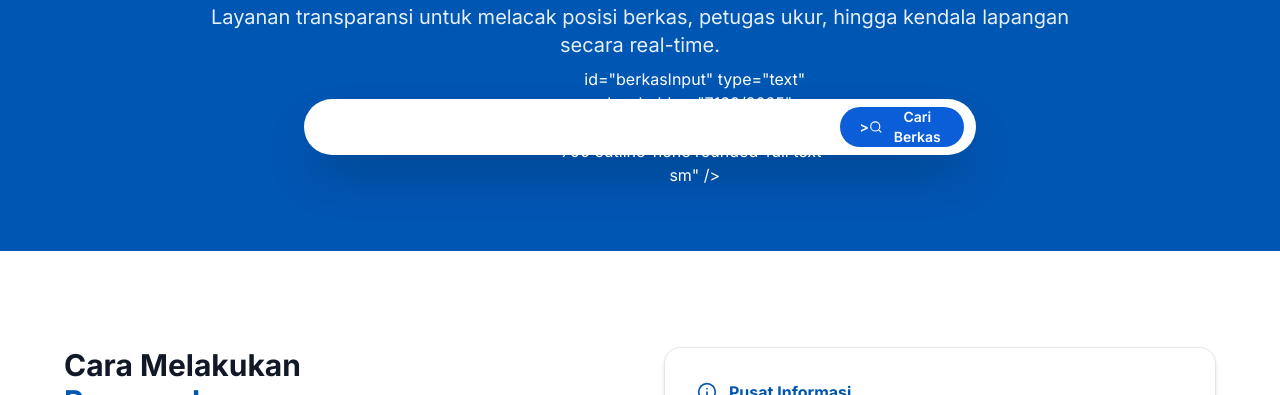
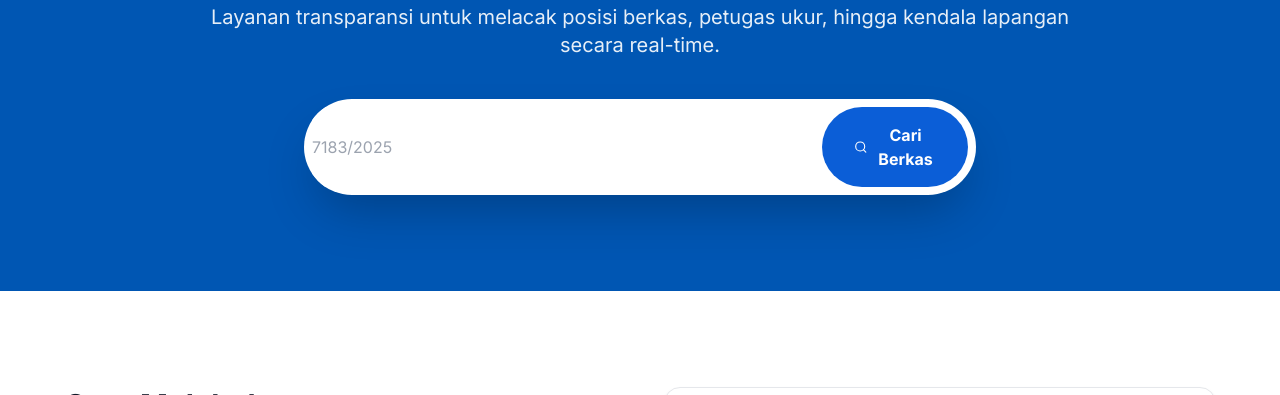
Before and after one commit to ammarobiatus/Cek_Berkas-BPN, a plain HTML site: page index.html in a window 1280 px wide. Shown: the part 760-1155 px from the top of the page. Drawn offline with nearby package versions, Linux system fonts and the light colour scheme.

Commit message:
Update index.html

```diff
--- a/index.html
+++ b/index.html
@@ -122,21 +122,17 @@
             Layanan transparansi untuk melacak posisi berkas, petugas ukur, hingga kendala lapangan secara real-time.
         </p>
 
-       <div class="bg-white rounded-full shadow-2xl flex items-center max-w-2xl mx-auto h-14 px-3">
-           <input <!-- inputan u/ user -->
-        id="berkasInput"
-        type="text"
-        placeholder="7183/2025"  <!-- tampilan contoh -->
-    class="flex-grow h-10 px-4 text-gray-700 outline-none rounded-full text-sm"
-
+     <div class="bg-white p-2 rounded-full shadow-2xl flex flex-row max-w-2xl mx-auto overflow-hidden">
+                <input
+                id="berkasInput"
+                type="text"
+                placeholder="7183/2025" <!-- contoh teks masukan -->
+                class="flex-grow px-6 py-4 text-gray-700 outline-none rounded-full"
             />
-            <button
               <button
-    onclick="handleSearch()"
-    id="btnCari"
-class="bg-[#0b5ed7] hover:bg-[#084298] text-white h-10 px-5 rounded-full font-semibold transition flex items-center justify-center space-x-2 text-sm"
->
-
+                onclick="handleSearch()"
+                id="btnCari"
+                class="bg-[#0b5ed7] hover:bg-[#084298] text-white px-8 py-4 rounded-full font-bold transition flex items-center justify-center space-x-2"
             >
                 <i data-lucide="search" class="w-5 h-5"></i>
                 <span>Cari Berkas</span>
```
